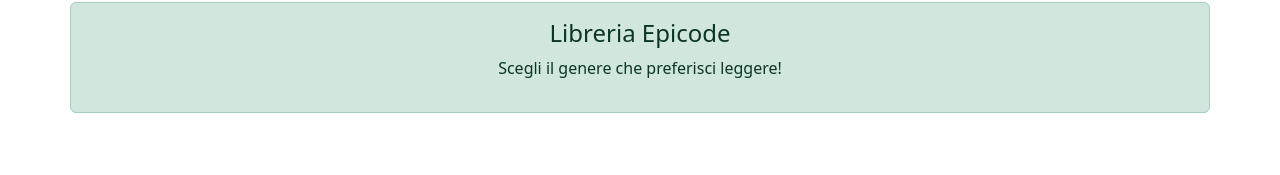
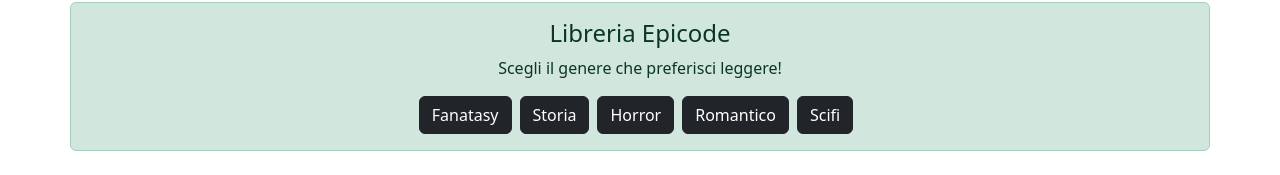
Before and after one commit to giacomop1196/S9-L2, a React (Vite) app in the folder s9-l2/: page / in a window 1280 px wide. Shown: the part 102-277 px from the top of the page. Built offline with nearby package versions, Linux system fonts and the light colour scheme.

Commit message:
commit button gender

```diff
--- a/s9-l2/src/App.jsx
+++ b/s9-l2/src/App.jsx
@@ -13,7 +13,6 @@
     <>
       <MyNavbar />
       <Welcome />
-      <BookList />
       <MyFooter />
     </>
   )
--- a/s9-l2/src/components/BookList.jsx
+++ b/s9-l2/src/components/BookList.jsx
@@ -1,16 +1,18 @@
 import { Component } from "react";
 import SingleBook from "./SingleBook";
-import fantasyBook from '../data/fantasy.json'
 import { Container, Row } from "react-bootstrap";
 
 class BookList extends Component {
+
     render() {
+        const currentGender = this.props.gender
         return (
+
             <Container className="mt-5">
                 <Row>
-                    {fantasyBook.map((book) => {
+                    {currentGender.map((book) => {
                        return (
-                        <SingleBook book={book} />)
+                        <SingleBook book={book} key={book.asin} />)
                     })}
                 </Row>
             </Container>
--- a/s9-l2/src/components/Welcome.jsx
+++ b/s9-l2/src/components/Welcome.jsx
@@ -1,6 +1,26 @@
-import { Alert, Container, Row } from 'react-bootstrap'
+import { Alert, Container, Row, Button } from 'react-bootstrap'
+import { Component } from 'react'
+import BookList from './BookList'
+import fantasyBook from '../data/fantasy.json'
+import historyBook from '../data/history.json'
+import horrorBook from '../data/horror.json'
+import romanceBook from '../data/romance.json'
+import scifiBook from '../data/scifi.json'
 
-const Welcome = () => {
+class Welcome extends Component {
+
+    state = {
+        gender: fantasyBook
+    }
+
+    changeBookList = (genderList) => {
+        this.setState({
+            gender: genderList
+        })
+    }
+
+    render() {
+        const currentGender = this.state.gender
         return (
             <Container className="mt-5">
                 <Row>
@@ -9,9 +29,18 @@
                         <p className='text-center'>
                             Scegli il genere che preferisci leggere!
                         </p>
+                        <div className='d-flex justify-content-center'>
+                            <Button variant="dark" className='me-2' onClick={() => this.changeBookList(fantasyBook)}>Fanatasy</Button>
+                            <Button variant="dark" className='me-2' onClick={() => this.changeBookList(historyBook)}>Storia</Button>
+                            <Button variant="dark" className='me-2' onClick={() => this.changeBookList(horrorBook)}>Horror</Button>
+                            <Button variant="dark" className='me-2' onClick={() => this.changeBookList(romanceBook)}>Romantico</Button>
+                            <Button variant="dark" className='me-2' onClick={() => this.changeBookList(scifiBook)}>Scifi</Button>
+                        </div>
                     </Alert>
                 </Row>
+                <BookList gender={currentGender} />
             </Container>
         )
     }
+}
 export default Welcome
```
Lines whose indentation alone changed are shown as unchanged.
